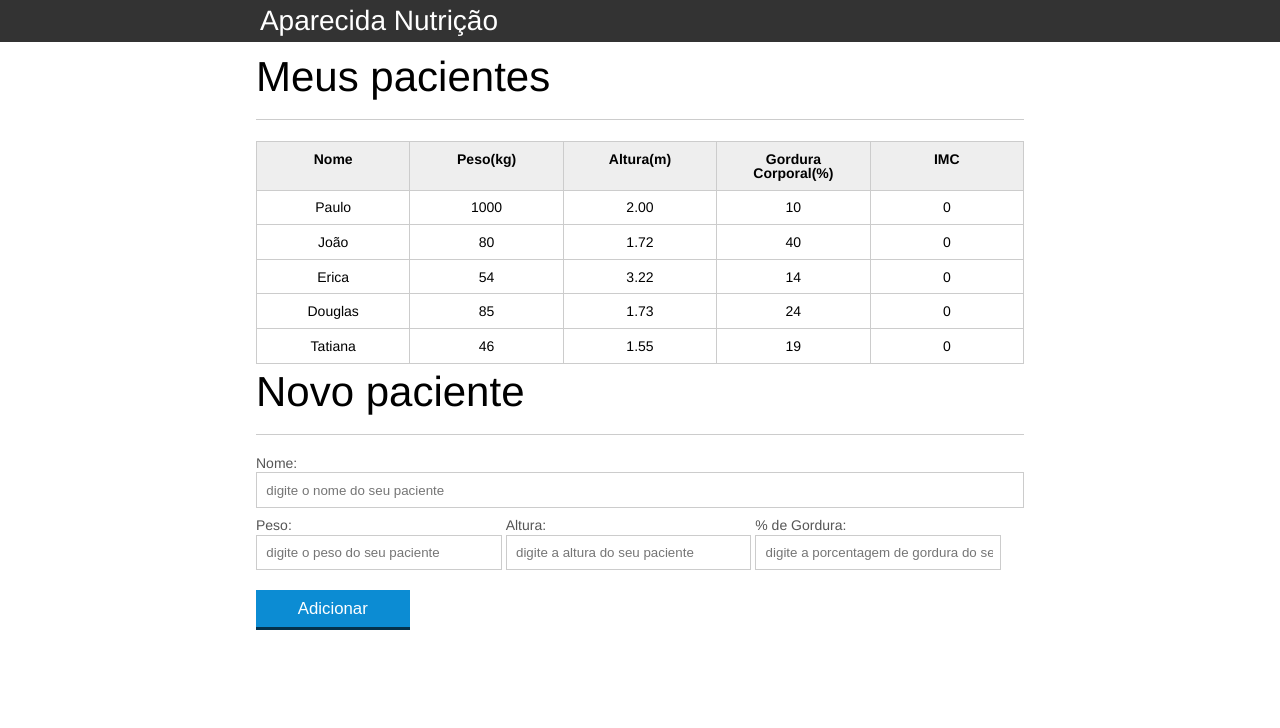
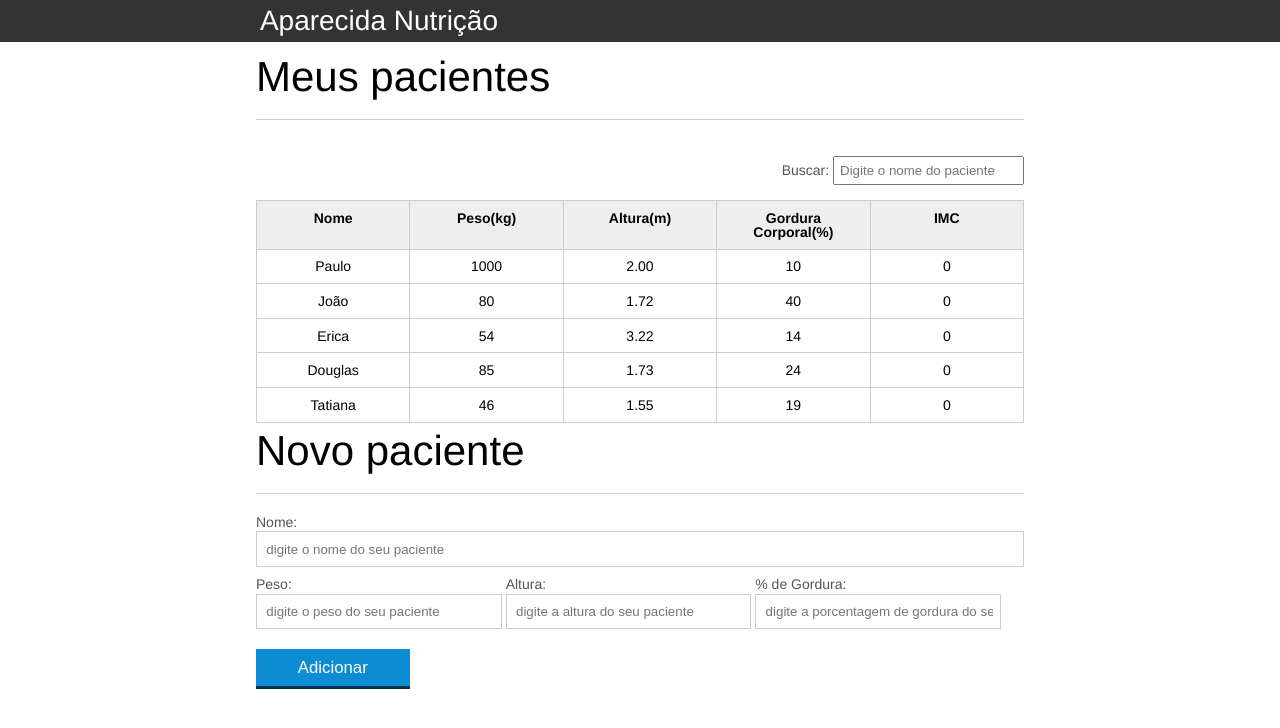
Before and after one commit to VinyJos/aparecida-nutricao, a plain HTML site: page index.html in a window 1280 px wide. Drawn offline with Linux system fonts and the light colour scheme; a script that the page names is missing.

Commit message:
Input de filtro da tabela
Criado funcionalidade para obter o texto do input no momento em que está
digitando o mesmo além de ter criado um campo para digitar a busca e
estilizado o mesmo.

```diff
--- a/css/index.css
+++ b/css/index.css
@@ -151,3 +151,16 @@ button[disabled=disabled], button:disabled {
 	opacity: 0;
 	transition: 0.5s;
 }
+
+.busca {
+	float: right;
+	padding: 15px 0;
+}
+
+.busca .rotulo {
+	display: inline;
+}
+
+.busca #busca-paciente {
+	padding: 5px;
+}
--- a/index.html
+++ b/index.html
@@ -9,7 +9,6 @@
 
 	</head>
 	<body>
-
 		<header>
 			<div class="container">
 				<h1 class="titulo">Aparecida Nutrição</h1>
@@ -18,6 +17,10 @@
 		<main>
 			<section class="container">
 				<h2>Meus pacientes</h2>
+				<div class="busca">
+					<label class="rotulo">Buscar:</label>
+					<input id="busca-paciente" placeholder="Digite o nome do paciente" />
+				</div>
 				<table>
 					<thead>
 						<tr>
@@ -69,7 +72,6 @@
 						</tr>
 					</tbody>
 				</table>
-
 			</section>
 
 			<section class="container">
@@ -101,5 +103,6 @@
 		<script src="js/calcula-imc.js"></script>
 		<script src="js/form.js"></script>
         <script src="js/remover-paciente.js"></script>
+		<script src="js/filtra.js"></script>
 	</body>
 </html>
```
